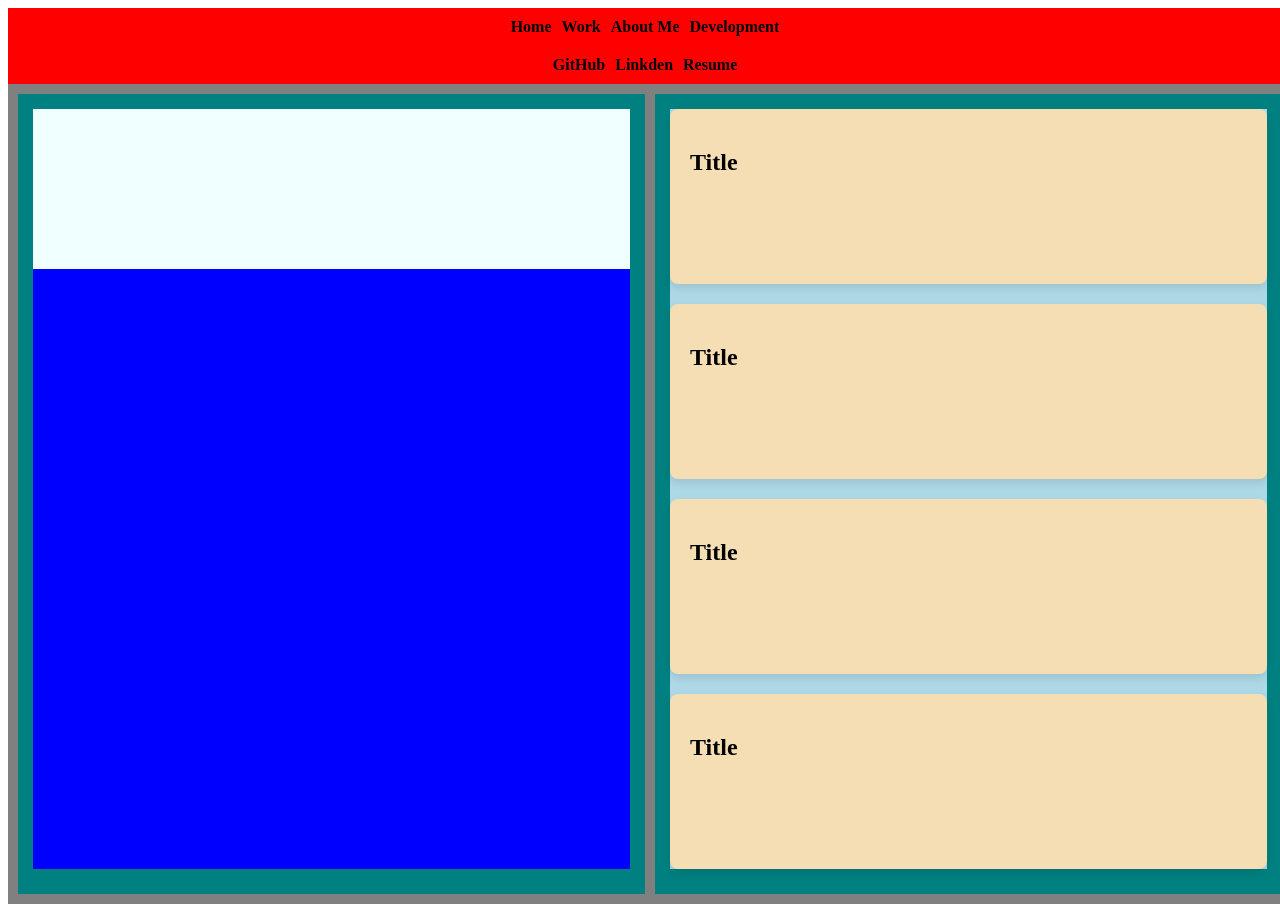
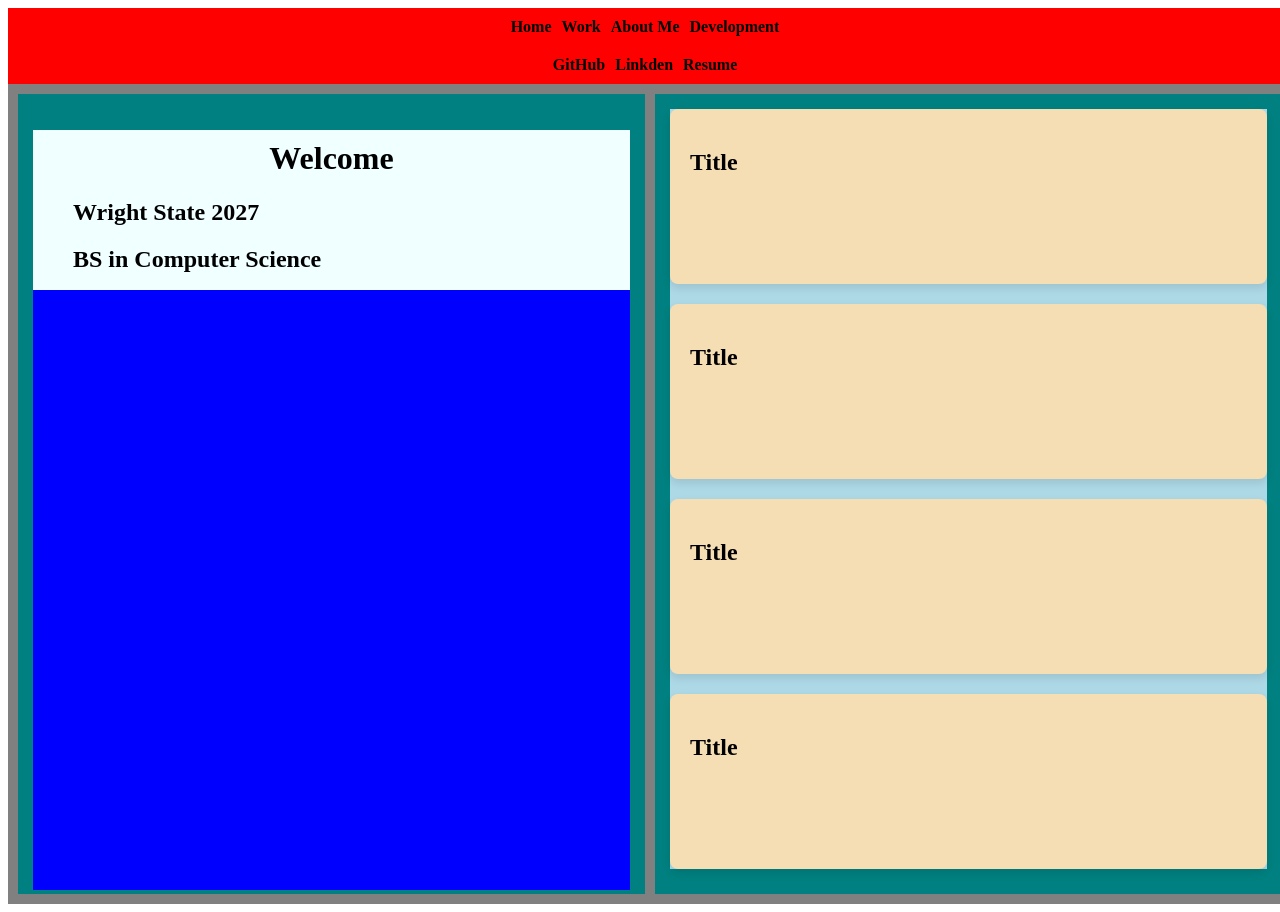
Before and after one commit to Joshua-Wise78/personalWeb, a plain HTML site: page index.html in a window 1280 px wide. Drawn offline with Linux system fonts and the light colour scheme.

Commit message:
Title for left and possible img layout

```diff
--- a/styles.css
+++ b/css/styles.css
@@ -56,6 +56,8 @@
 .left-segment-container {
     width: 100%;
     min-height: 95vh;
+    position: relative;
+    overflow: hidden;
 }
 
 .left-segment-header {
@@ -64,10 +66,25 @@
     background-color: azure;
 }
 
+.left-segment-header h1 {
+    text-align: center;
+    padding-top: 10px;
+}
+
+.left-segment-header ul {
+    list-style: none;
+}
+
 .left-segment-sub-section {
     width: 100%;
     min-height: 75vh;
     background-color: blue;
+}
+
+.left-segment-sub-section img {
+    width: 100%;
+    height: 50vh;
+    object-fit: cover;
 }
 
 .right-segment-container {
--- a/index.html
+++ b/index.html
@@ -6,7 +6,7 @@
   <meta http-equiv="X-UA-Compatible" content="IE=edge" />
   <meta name="viewport" content="width=device-width,initial-scale=1.0" />
   <title>Joshua Wise</title>
-  <link rel="stylesheet" href="styles.css" />
+  <link rel="stylesheet" href="css/styles.css" />
 </head>
 
 <body>
@@ -41,10 +41,14 @@
       <div class="left-segment"><!-- Left part of main body content -->
         <div class="left-segment-container"><!-- Left section container-->
           <div class="left-segment-header">
-            <!-- Header for left segment-->
+            <h1>Welcome</h1>
+            <ul>
+              <li><h2>Wright State 2027</h2></li>
+              <li><h2>BS in Computer Science</h2></li>
+            </ul>
           </div>
           <div class="left-segment-sub-section">
-            <!-- Section below header -->
+
           </div>
         </div><!-- Left section container -->
       </div><!-- End of Left section header-->
```
Also changed, not shown: static/about.html (added), static/work.html (added).
